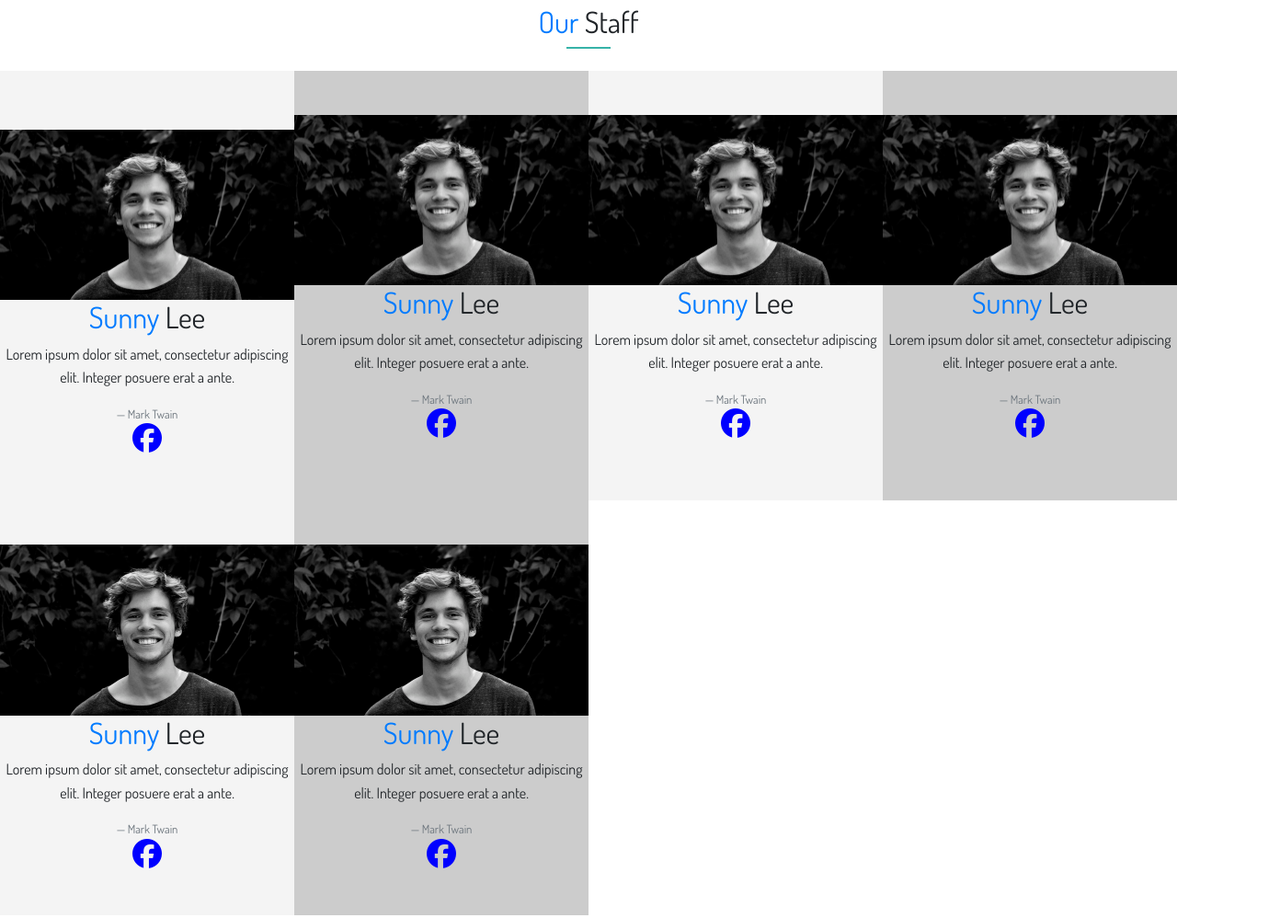
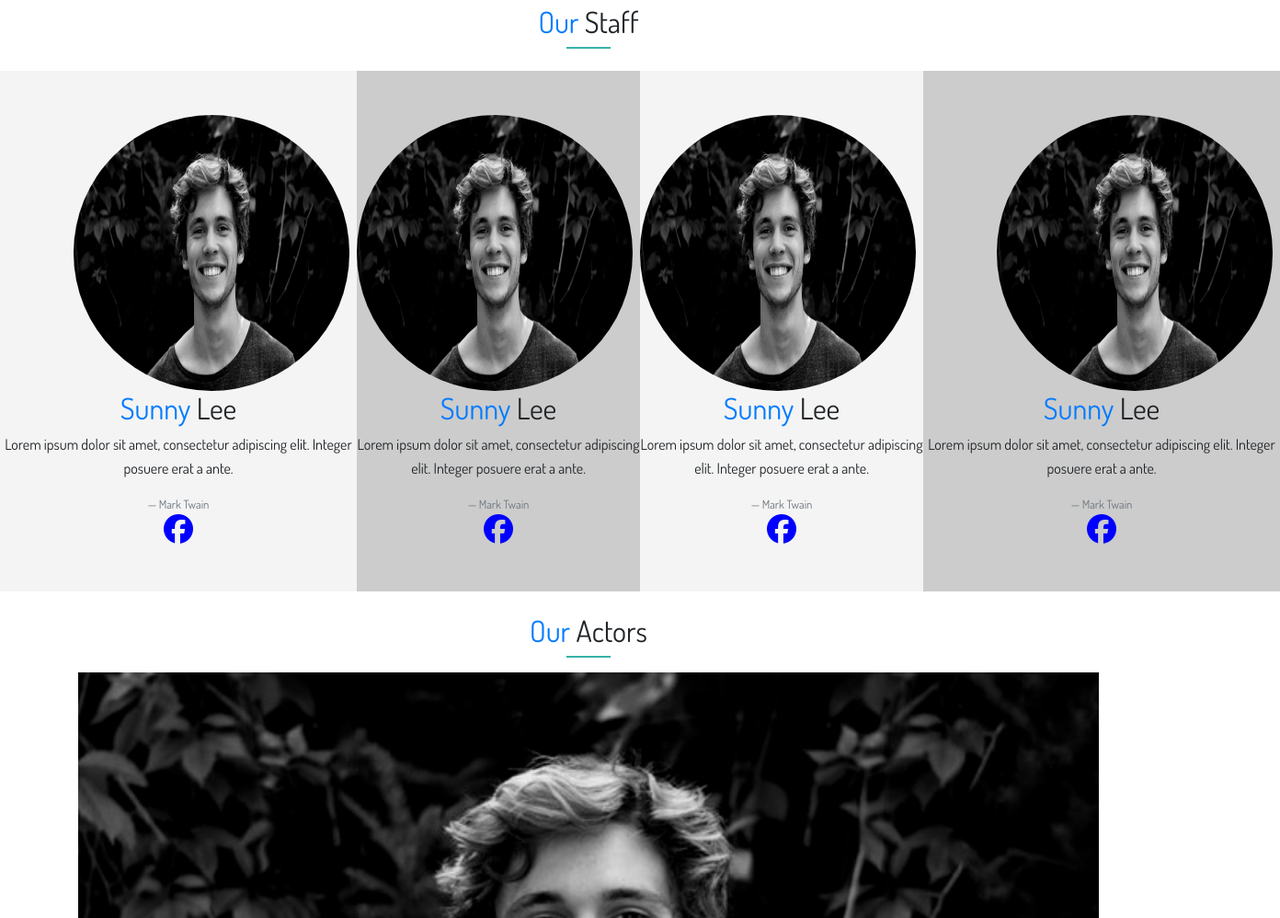
Before and after one commit to Nickchoe/ets, a website: page dist/about.html in a window 1280 px wide. Shown: the part 1595-2593 px from the top of the page at 92% size, 1392 px wide, since content can reach past the window. Drawn offline with nearby package versions, Linux system fonts and the light colour scheme; some packages are replaced by stand-ins of ours; files that its build step writes are made by us from their sources; a script that the page names is missing.

Commit message:
Adjustment to circular image

```diff
--- a/dist/about.html
+++ b/dist/about.html
@@ -1,11 +1,14 @@
 <!DOCTYPE html>
 <html lang="en">
+
 <head>
   <meta charset="UTF-8">
   <meta name="viewport" content="width=device-width, initial-scale=1.0">
   <meta http-equiv="X-UA-Compatible" content="ie=edge">
   <!-- bootstrap -->
-    <link rel="stylesheet" href="src/css/bootstrap.min.css" >
+  <link href="https://stackpath.bootstrapcdn.com/bootstrap/4.3.1/css/bootstrap.min.css" rel="stylesheet" />
+
+  <link rel="stylesheet" href="src/css/bootstrap.min.css">
   <!-- custom -->
   <script src="https://kit.fontawesome.com/3758333feb.js" crossorigin="anonymous"></script>
   <!-- font awesome -->
@@ -15,15 +18,15 @@
   <link rel="stylesheet" href="css/main.css">
   <title>ETS Theater Company</title>
 </head>
+
 <body>
   <header id="header-inner">
-        <div class="container">
     <nav id="main-nav">
       <img src="img/logo.png" alt="ETS Theater" id="logo">
       <ul>
 
-                    <li><a href="index.html" >home</a></li>
-                    <li><a href="about.html"class="current"> About</a></li>
+        <li><a href="index.html">home</a></li>
+        <li><a href="about.html" class="current"> About</a></li>
         <div class="dropdown">
           <button class="dropbtn current">Plays</button>
           <div class="dropdown-content">
@@ -46,7 +49,6 @@
       </ul>
     </nav>
 
-        </div>
   </header>
 
   <section id="about">
@@ -54,7 +56,9 @@
       <div class="page-container">
 
         <article class="card">
-                  <img src="https://res.cloudinary.com/dnljccr6v/image/upload/v1592203128/49188455_2035971753160692_6094892548206100480_n_wfrhph.jpg" alt="" c>
+          <img
+            src="https://res.cloudinary.com/dnljccr6v/image/upload/v1592203128/49188455_2035971753160692_6094892548206100480_n_wfrhph.jpg"
+            alt="" c>
           <h1 class="l-heading">About Us</h1>
           <div class="meta">
             <small>
@@ -62,8 +66,11 @@
             </small>
             <div class="category category-ent">Entertainment</div>
           </div>
-                  <p>   Founded in 2010, ETS Theater Company has developed and produced over 25 plays in New York, Berkshire, and Korea. Our mission is to produce ambitious plays to inspire empathy and provoke conversation that will lead to positive social change.
-                    We have produced the new and prominant plays. We produce theater to inspire empathy and provoke conversations in response to the complexities of today's world. </p>
+          <p> Founded in 2010, ETS Theater Company has developed and produced over 25 plays in New York, Berkshire, and
+            Korea. Our mission is to produce ambitious plays to inspire empathy and provoke conversation that will lead
+            to positive social change.
+            We have produced the new and prominant plays. We produce theater to inspire empathy and provoke
+            conversations in response to the complexities of today's world. </p>
         </article>
 
         <aside class="card bg-primary">
@@ -84,29 +91,39 @@
       <h2 class="section-title">Our Mission</h2>
       <div class="bottom-line"></div>
       <p class="lead">
-            ETS celebrates the power of theatre by spotlighting classics from the past, cultivating new works of the present and educating minds for the future.
+        ETS celebrates the power of theatre by spotlighting classics from the past, cultivating new works of the present
+        and educating minds for the future.
       </p>
   </section>
   <section id="about-a" class="text-center py-3">
     <div class="container">
       <h2 class="section-title"></h2>
 
-          <h1 class="l-heading text-center"><span class="text-primary">Artistic</span>  Director</h1>
+      <h1 class="l-heading text-center"><span class="text-primary">Artistic</span> Director</h1>
       <div class="bottom-line"></div>
       <div class="about-info">
-                  <img src="https://i.imgur.com/5cagD2r.jpg"     class="bio-image">
+        <img src="https://i.imgur.com/5cagD2r.jpg" class="bio-image">
 
         <!-- <img src="" alt="" class="bio-image"> -->
         <div class="bio bg-light">
           <h1> Haerry Kim </h1>
-                         <p>Haerry Kim is an actor, director, acting teacher and Designated Linklater Voice Teacher. She holds an MFA in Acting from Columbia University where she studied with Kristin Linklater from 1999 to 2002. As an actor, she performed in NY and various cities in the US as well as other countries including Germany, South Korea, Switzerland, France, Belgium, Netherlands, and Norway. Some of her theater acting credits include the world premiere of “All is Not” by Melisa James Gibson, “Songs of Dragons Flying to Heaven” by Young Jean Lee, Alma in “Summer and Smoke” at the Seoul Arts Center (national theater), and "Richard III" directed by Andrei Serban. "FACE", her one person play about Korean Comfort Women during the World War II, was performed in South Korea, United States, and Scotland with critical acclaim. Most recently, she played Soyoung in "Spa Night", which was in the U.S. dramatic section at 2016 Sundance Film Festival. The film also won "John Cassavetes Award" at the Film Independent Spirit Awards in 2017.</p>
+          <p>Haerry Kim is an actor, director, acting teacher and Designated Linklater Voice Teacher. She holds an MFA
+            in Acting from Columbia University where she studied with Kristin Linklater from 1999 to 2002. As an actor,
+            she performed in NY and various cities in the US as well as other countries including Germany, South Korea,
+            Switzerland, France, Belgium, Netherlands, and Norway. Some of her theater acting credits include the world
+            premiere of “All is Not” by Melisa James Gibson, “Songs of Dragons Flying to Heaven” by Young Jean Lee, Alma
+            in “Summer and Smoke” at the Seoul Arts Center (national theater), and "Richard III" directed by Andrei
+            Serban. "FACE", her one person play about Korean Comfort Women during the World War II, was performed in
+            South Korea, United States, and Scotland with critical acclaim. Most recently, she played Soyoung in "Spa
+            Night", which was in the U.S. dramatic section at 2016 Sundance Film Festival. The film also won "John
+            Cassavetes Award" at the Film Independent Spirit Awards in 2017.</p>
         </div>
       </div>
   </section>
 
   <section id="home-a" class="text-center py2">
     <div class="container">
-      <h1 class="l-heading text-center"><span class="text-primary">Our </span>  Staff</h1>
+      <h1 class="l-heading text-center"><span class="text-primary">Our </span> Staff</h1>
       <div class="bottom-line"></div>
 
   </section>
@@ -114,65 +131,54 @@
   <section id="home-b" class="text-center py-2">
     <div class="stats">
 
-        <div>
-          <h2 class="section-title"></h2>
+      <div  id="about-a">
 
         <img src="img/about.jpg" alt="" class="bio-image" />
-                  <h1 class="l-heading text-center"><span class="text-primary">Sunny</span>  Lee</h1>
+        <h1 class="l-heading text-center"><span class="text-primary">Sunny</span> Lee</h1>
         <p>Lorem ipsum dolor sit amet, consectetur adipiscing elit. Integer posuere erat a ante.</p>
         <footer class="blockquote-footer">Mark Twain</footer>
         <i class="fab fa-facebook fa-2x" style="color:blue"></i>
 
         </blockquote>
+
+
       </div>
-        <div>
+      <div  id="staff">
 
-                  <img src="img/about.jpg" alt="" class="bio-image" />
-                  <h1 class="l-heading text-center"><span class="text-primary">Sunny</span>  Lee</h1>
+        <img src="img/about.jpg" alt="" class="staff-image" />
+        <h1 class="l-heading text-center"><span class="text-primary">Sunny</span> Lee</h1>
         <p>Lorem ipsum dolor sit amet, consectetur adipiscing elit. Integer posuere erat a ante.</p>
         <footer class="blockquote-footer">Mark Twain</footer>
         <i class="fab fa-facebook fa-2x" style="color:blue"></i>
 
+        </blockquote>
 
 
-                </blockquote>
       </div>
-        <div>
+      <div  id="staff">
 
-                  <img src="img/about.jpg" alt="" class="bio-image" />
-                  <h1 class="l-heading text-center"><span class="text-primary">Sunny</span>  Lee</h1>
+        <img src="img/about.jpg" alt="" class="staff-image" />
+        <h1 class="l-heading text-center"><span class="text-primary">Sunny</span> Lee</h1>
         <p>Lorem ipsum dolor sit amet, consectetur adipiscing elit. Integer posuere erat a ante.</p>
         <footer class="blockquote-footer">Mark Twain</footer>
         <i class="fab fa-facebook fa-2x" style="color:blue"></i>
+
         </blockquote>
+
+
       </div>
-        <div>
+      <div id="about-a">
 
         <img src="img/about.jpg" alt="" class="bio-image" />
-          <h1 class="l-heading text-center"><span class="text-primary">Sunny</span>  Lee</h1>
+        <h1 class="l-heading text-center"><span class="text-primary">Sunny</span> Lee</h1>
         <p>Lorem ipsum dolor sit amet, consectetur adipiscing elit. Integer posuere erat a ante.</p>
         <footer class="blockquote-footer">Mark Twain</footer>
         <i class="fab fa-facebook fa-2x" style="color:blue"></i>
+
         </blockquote>
+
+
       </div>
-<div>
-
-  <img src="img/about.jpg" alt="" class="bio-image" />
-  <h1 class="l-heading text-center"><span class="text-primary">Sunny</span>  Lee</h1>
-    <p>Lorem ipsum dolor sit amet, consectetur adipiscing elit. Integer posuere erat a ante.</p>
-    <footer class="blockquote-footer">Mark Twain</footer>
-    <i class="fab fa-facebook fa-2x" style="color:blue"></i>
-</blockquote>
-</div>
-<div>
-  <img src="img/about.jpg" alt="" class="bio-image" />
-         <h1 class="l-heading text-center"><span class="text-primary">Sunny</span>  Lee</h1>
-             <p>Lorem ipsum dolor sit amet, consectetur adipiscing elit. Integer posuere erat a ante.</p>
-              <footer class="blockquote-footer">Mark Twain</footer>
-              <i class="fab fa-facebook fa-2x" style="color:blue "></i>
-                </blockquote>
-        </div>
-
 
     </div>
   </section>
@@ -186,7 +192,7 @@
   <!-- Section A: Info -->
   <section id="about-a1" class="text-center py-3">
     <div class="container">
-    <h1 class="l-heading text-center"><span class="text-primary">Our</span>  Actors</h1>
+      <h1 class="l-heading text-center"><span class="text-primary">Our</span> Actors</h1>
       <div class="bottom-line"></div>
 
       <div class="about-info">
@@ -237,7 +243,7 @@
   <!-- Section A: Info -->
   <section id="about-a" class="text-center py-3">
     <div class="container">
-      <h1 class="l-heading text-center"><span class="text-primary">Our</span>  Performers</h1>
+      <h1 class="l-heading text-center"><span class="text-primary">Our</span> Performers</h1>
       <div class="bottom-line"></div>
 
       <div class="about-info">
@@ -268,7 +274,8 @@
     <div class="container footer-container">
       <div>
         <img src="img/logo_light.png" alt="NewsGrid">
-        <p>Lorem, ipsum dolor sit amet consectetur adipisicing elit. Velit deserunt assumenda enim non? Ratione ipsum voluptates fuga eos earum vitae.</p>
+        <p>Lorem, ipsum dolor sit amet consectetur adipisicing elit. Velit deserunt assumenda enim non? Ratione ipsum
+          voluptates fuga eos earum vitae.</p>
       </div>
       <div>
         <h3>Email Newsletter</h3>
@@ -289,7 +296,7 @@
       </div>
       <div class="social">
 
-        <i class="fab fa-facebook fa-4x" style="color:blue" ></i>
+        <i class="fab fa-facebook fa-4x" style="color:blue"></i>
 
       </div>
 
@@ -311,10 +318,13 @@
 
 
 <!-- javascripts, jQuery.min.js first, then Popper.js, then bootstrap.min.js -->
-<script src="https://code.jquery.com/jquery-3.2.1.min.js" integrity="sha256-hwg4gsxgFZhOsEEamdOYGBf13FyQuiTwlAQgxVSNgt4=" crossorigin="anonymous"></script>
+<script src="https://code.jquery.com/jquery-3.2.1.min.js"
+  integrity="sha256-hwg4gsxgFZhOsEEamdOYGBf13FyQuiTwlAQgxVSNgt4=" crossorigin="anonymous"></script>
 
-<script src="https://cdnjs.cloudflare.com/ajax/libs/popper.js/1.12.3/umd/popper.min.js" integrity="sha384-vFJXuSJphROIrBnz7yo7oB41mKfc8JzQZiCq4NCceLEaO4IHwicKwpJf9c9IpFgh" crossorigin="anonymous"></script>
-<script src="https://maxcdn.bootstrapcdn.com/bootstrap/4.0.0-beta.2/js/bootstrap.min.js" integrity="sha384-alpBpkh1PFOepccYVYDB4do5UnbKysX5WZXm3XxPqe5iKTfUKjNkCk9SaVuEZflJ" crossorigin="anonymous"></script>
+<script src="https://cdnjs.cloudflare.com/ajax/libs/popper.js/1.12.3/umd/popper.min.js"
+  integrity="sha384-vFJXuSJphROIrBnz7yo7oB41mKfc8JzQZiCq4NCceLEaO4IHwicKwpJf9c9IpFgh" crossorigin="anonymous"></script>
+<script src="https://maxcdn.bootstrapcdn.com/bootstrap/4.0.0-beta.2/js/bootstrap.min.js"
+  integrity="sha384-alpBpkh1PFOepccYVYDB4do5UnbKysX5WZXm3XxPqe5iKTfUKjNkCk9SaVuEZflJ" crossorigin="anonymous"></script>
 <script src='https://www.google.com/recaptcha/api.js'></script>
 
 <!-- ekko-lightbox is it in the bottom or at the head ???? -->
--- a/dist/css/main.css
+++ b/dist/css/main.css
@@ -548,6 +548,8 @@ img {
   grid-template-areas: 'bioimage bio bio'  'aw1 aw2 aw3';
   grid-gap: 1.2rem; }
 
+
+
 #about-a .bio-image {
   grid-area: bioimage;
   width: 300px;
@@ -642,6 +644,16 @@ img {
   margin-left: auto;
   margin-right: auto;
   width: 50%; }
+
+
+  #staff .staff-image {
+    grid-area: bioimage;
+    width: 300px;
+    height: 300px;
+    border-radius: 50%;
+    margin-right: 0.5rem;
+    align-items: center;
+     }
 
 #contact-a .text-fields {
   display: grid;
```
Also changed, not shown: dist/index.html (+0 -1 lines). Lines whose indentation alone changed are shown as unchanged.
